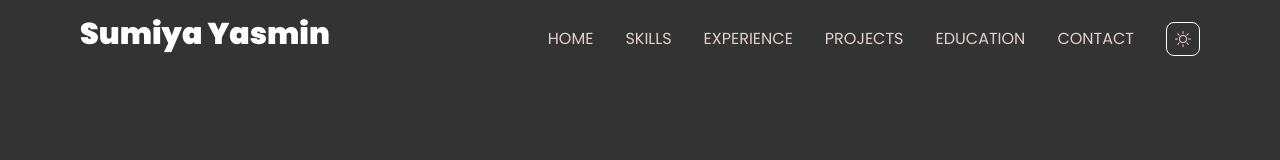
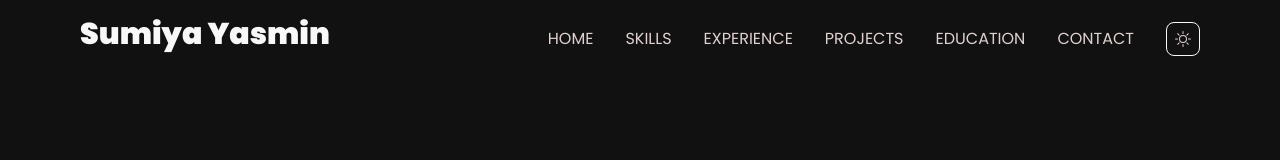
Before and after one commit to sumiya-yasmin/sumiya-yasmin-portfolio, a Next.js app: page / in a window 1280 px wide. Shown: the top 160 px of the page. Built offline with nearby package versions, Linux system fonts and the light colour scheme; no server answers.

Commit message:
Update css for light mode

```diff
--- a/app/globals.css
+++ b/app/globals.css
@@ -1,37 +1,38 @@
 @import "tailwindcss";
 
 :root {
-  --color-bg-level-1: #333333;
+  --color-bg-level-1: #111111;
   /* --color-dark-bg-about-me-resume-client-feedback-contact-me-bottom: #312F2F; */
-    --color-bg-level-2: #312F2F;
+    --color-bg-level-2: #111111;
   /*services card*/
   --color-bg-level-3: #262020;
-  --color-bg-level-4: #3E3C3C; /*aboutme card*/
+  --color-bg-level-4: #1f2937; /*aboutme card*/
   --color-bg-carousel: #136C64;
 
   /* --color-text-primary: #f0f0f0;
   --color-text-secondary: #a3a3a3; */
 
   /* --color-text-title-active-primary: #FFFFFF; */
-  --color-text-primary: #FFFFFF;
+  --color-text-primary: #F8F8F8;
   --color-text-navbar: #E1D0D0;
   /* --color-text-aboutme-subtitle: #CCCCCC; */
   --color-text-seconday: #CCCCCC;
   --color-text-tertiary: #CCCCCC;
+  --color-text-footer: #C7C7C7;
 
   --color-bg-input-border: #6F6C6C;
   --color-text-input: #757575;
 
   --color-accent-primary: #7B68EE;
-  --color-accent-secondary: #FFBD39;
+  --color-accent-secondary: #00E3A5;
   --color-accent-tertiary: #163d4d;
 
     /* --contrib-level-1: #1f293780; */
-    --contrib-level-1: #37415180;
-    --contrib-level-2: #0e4429;
-    --contrib-level-3: #006d32;
-    --contrib-level-4: #26a641;
-    --contrib-level-5: #39d353;
+   --contrib-level-1: #1D343D;
+    --contrib-level-2: #005739;
+    --contrib-level-3: #006D32;
+    --contrib-level-4: #26A641;
+    --contrib-level-5: #39D353;
 
 
   /* --color-bg-btn-primary-hover: rgba(123, 104, 238, 0.8);
@@ -46,33 +47,41 @@
 }
 
 [data-theme="light"] {
-  --color-bg-level-1:#ffffff;
-  --color-bg-level-2:#f7f7f7;
-  --color-bg-level-3:#e9e9e9;
-   --color-bg-level-4: #ffffff; /* AboutMe card/Input bg (Pure White) */
-  --color-bg-carousel: #008080; /* A darker teal for contrast */
+  --color-bg-level-1: #F0F0F0;
+    --color-bg-level-2: #FFFFFF;
+    --color-bg-level-3: #F9F9F9;
+    --color-bg-level-4: #E8E8E8;
+    --color-bg-carousel: #75DAD2;
 
-  --color-text-primary: #171717;
-  --color-text-secondary: #666666;
-   --color-text-tertiary: #CCCCCC;
-   --color-text-navbar: #171717;
-    --color-bg-input-border: #cccccc; /* Light gray border */
-  --color-text-input: #aaaaaa; /* Lighter placeholder text */
+    /* TEXT (Darkened) */
+    --color-text-primary: #1A1A1A;
+    --color-text-navbar: #333333;
+    --color-text-seconday: #555555;
+    --color-text-tertiary: #888888;
+    --color-text-footer: #777777;
 
-   --color-accent-primary: #7B68EE;
-  --color-accent-secondary: #FFBD39;
-  --color-accent-tertiary: #3EAF7C; /* Light mode specific tertiary (e.g., Teal) */
-  --color-bg-btn-animation: #3e57d0; /* Keeps the animation color consistent */
+    /* INPUTS */
+    --color-bg-input-border: #CCCCCC;
+    --color-text-input: #333333;
 
-  --contrib-level-1: #ebedf0;
-  --contrib-level-2: #c6e48b;
-  --contrib-level-3: #7ee787;
-  --contrib-level-4: #30a14e;
-  --contrib-level-5: #216e39;
+    /* ACCENTS (Kept Consistent) */
+    --color-accent-primary: #7B68EE;
+    --color-accent-secondary: #00E3A5;
+    --color-accent-tertiary: #376D80; /* Adjusted for better contrast on light BG */
 
-  --background: var(--color-bg-level-1);
-  --foreground: var(--color-text-primary);
-  --primary: #0070f3;
+    /* CONTRIBUTION GRAPH (Light Theme Greens) */
+    --contrib-level-1: #EDEDED; /* Very Light Gray */
+    --contrib-level-2: #C6E48B;
+    --contrib-level-3: #7BC96F;
+    --contrib-level-4: #239A3B;
+    --contrib-level-5: #146322; /* Darkest */
+
+    /* BUTTONS */
+    --color-bg-btn-animation: #3e57d0;
+
+    --background: var(--color-bg-level-1);
+    --foreground: var(--color-text-primary);
+    --primary: #0070f3;
 }
 body {
   background: var(--background);
@@ -120,8 +129,8 @@ body {
   width: 95%;
   height: 95%;
   border-radius: 0.5rem;
-  background-color: var(--color-accent-secondary);
-  opacity: 0.8;
+  background-color: #000000;
+  opacity: 0.4;
   transform: translate(-50%, -50%) scaleX(0);
   transform-origin: left;
   transition: transform 0.4s ease-out;
```
